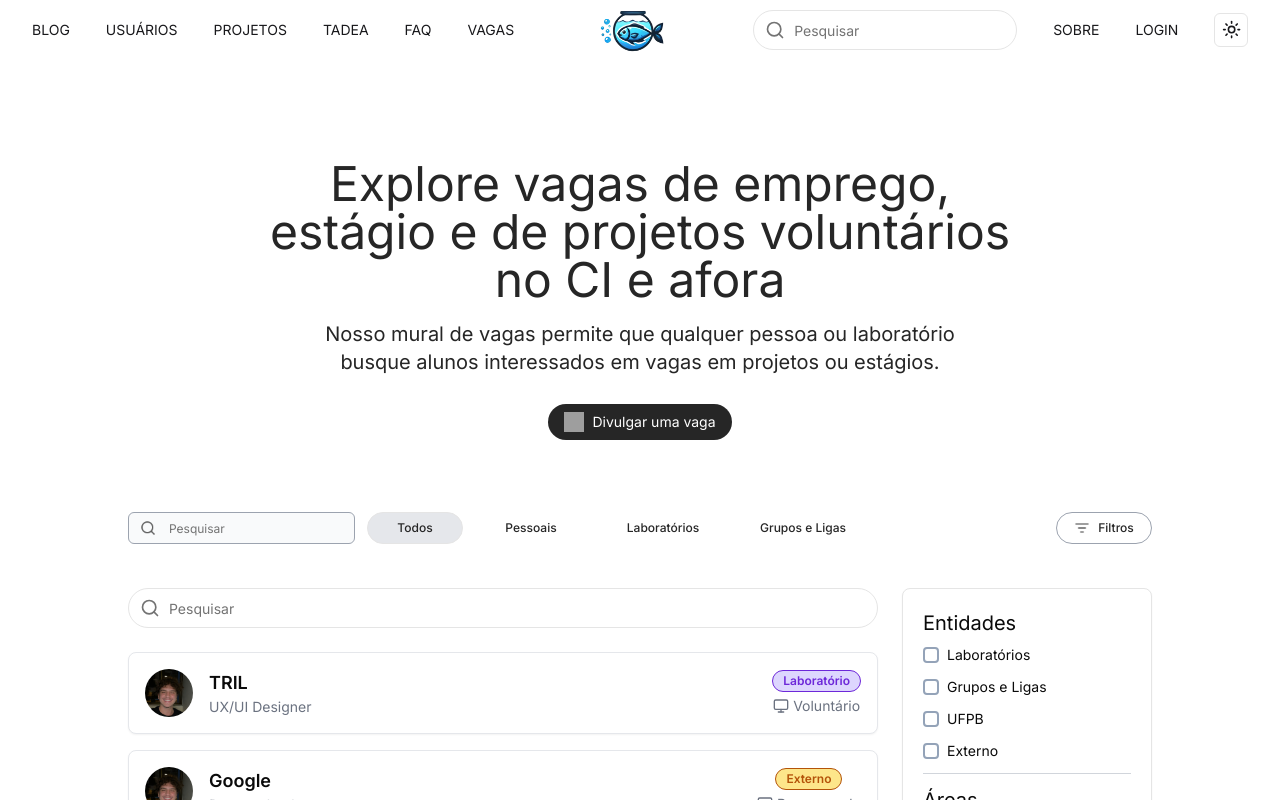
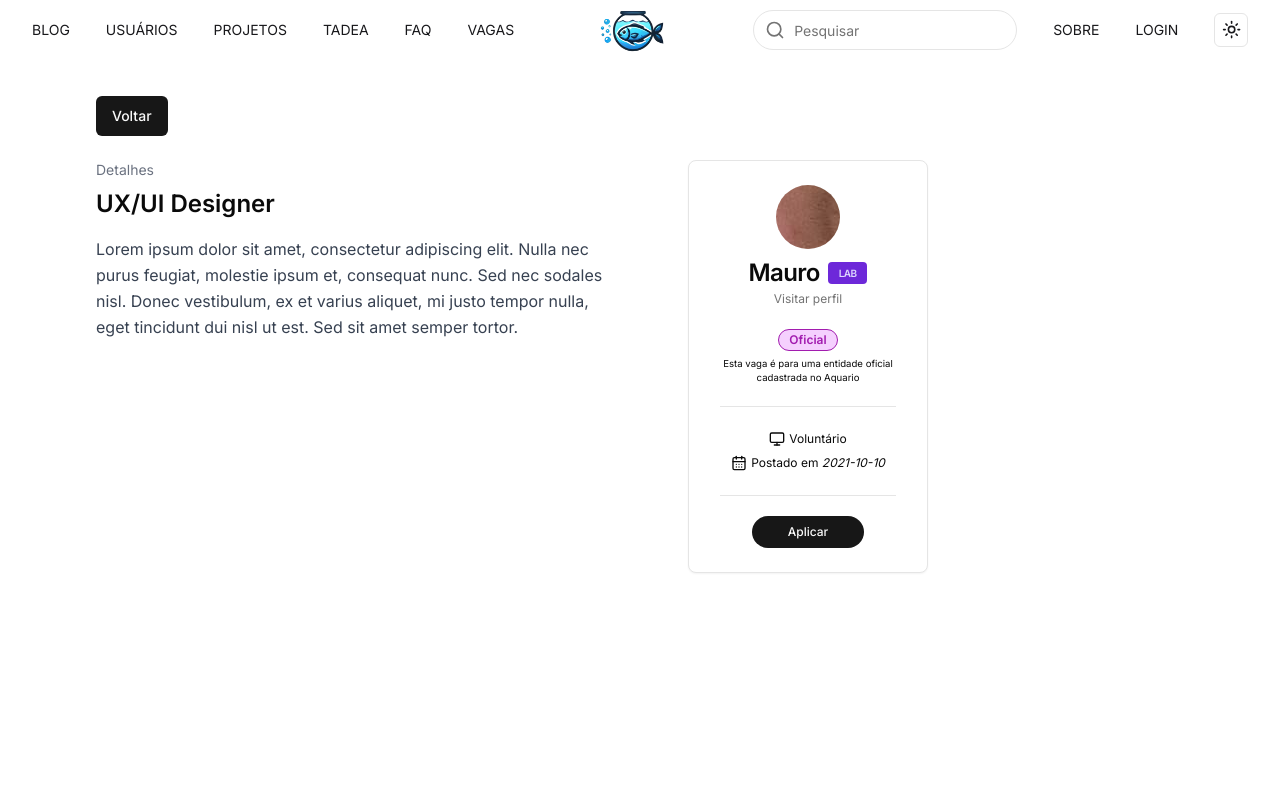
Before and after one commit to ralfferreira/aquario, a Next.js app in the folder frontend/: page /vagas in a window 1280 px wide. Shown: the top 800 px of the page. Built offline with nearby package versions, Linux system fonts and the light colour scheme; grey boxes are pictures that could not be loaded.

Commit message:
vagas_page

```diff
--- a/frontend/src/app/vagas/page.tsx
+++ b/frontend/src/app/vagas/page.tsx
@@ -1,117 +1,50 @@
-"use client";
+import { Button } from "@/components/ui/button";
+import VagaProfileCard from "@/components/Shared/VagaProfileCard";
 
-import Checkbox from '@/components/Pages/Vagas/checkboxFilter';
-import VacancyCard from '@/components/Pages/Vagas/vacancyCard';
-import { SearchBar1 } from "@/components/ui/searchbar1"
+export default function Vagas() {
+  const user = {
+    name: "Mauro",
+    image: "/ian.jpeg",
+    type: "laboratorio",
+    type2: "oficial",
+    url: "https://www.google.com"
+  };
 
-import SearchFilters from "@/components/Shared/SearchFilters";
-import Banner from "@/components/Shared/Banner";
+  const VagaprofileCardProps = {
+    type: "voluntario",
+    date: "2021-10-10",
+    url: "https://www.google.com",
+  }
 
-export default function Blog() {
-  const vagas = [
-    {
-      profileUser: {
-        name: "TRIL",
-        image: "/ian.jpeg",
-        type: "laboratorio" as "laboratorio",
-        type2: "oficial" as "oficial",
-        url: "https://tril.com.br",
-        funcao: "UX/UI Designer"
-      },
-      type: "voluntario" as "voluntario",
-      url: "https://detalhes-da-vaga-tril.com"
-    },
-    {
-      profileUser: {
-        name: "Google",
-        image: "/ian.jpeg",
-        type: "externo" as "externo",
-        type2: "externo"as "externo",
-        url: "https://google.com",
-        funcao: "Desenvolvedor"
-      },
-      type: "remunerado" as "remunerado",
-      date: "2024-11-01",
-      url: "https://detalhes-da-vaga-google.com"
-    }
-  ];
-
-  const vagasFiltradas = vagas.filter(vaga => {
-    return vaga.profileUser.name.toLowerCase();
-  });
-
-  const data = [
-    {
-      titulo: 'Entidades',
-      elementos: ['Laboratórios', 'Grupos e Ligas', 'UFPB', 'Externo'],
-    },
-    {
-      titulo: 'Áreas',
-      elementos: ['FrontEnd', 'BackEnd', 'Dados', 'Infraestrutura', 'Design', 'Pesquisa', 'Robótica', 'Otimização e Algoritmos'],
-    },
-    {
-      titulo: 'None',
-      elementos: ['Remunerado', 'Voluntário'],
-    },
-  ];
+  const post = {
+    title: "UX/UI Designer",
+    description: "Lorem ipsum dolor sit amet, consectetur adipiscing elit. Nulla nec purus feugiat, molestie ipsum et, consequat nunc. Sed nec sodales nisl. Donec vestibulum, ex et varius aliquet, mi justo tempor nulla, eget tincidunt dui nisl ut est. Sed sit amet semper tortor."
+  }
 
   return (
-    <main className='px-[10%]'>
-      <div className="space-y-6 flex flex-col">
-        <div className="pt-28">
-          <Banner
-            title="Explore vagas de emprego, estágio e de projetos voluntários no CI e afora"
-            description="Nosso mural de vagas permite que qualquer pessoa ou laboratório busque alunos interessados em vagas em projetos ou estágios."
-            buttonText="Divulgar uma vaga"
-            // link do botão
-          />
-          </div>
-        <SearchFilters/>
-      </div>
+    <main className="flex min-h-screen flex-col items-center p-24">
+      <Button className="self-start mb-6">Voltar</Button>
 
-      <div className="flex p-5 px-0 gap-6">
-        <div className="hidden flex-col md:flex w-full md:w-3/4">
-          <div className="mb-6 w-full">
-            <SearchBar1 type='search' placeholder='Pesquisar' />
-          </div>
-
-          <div className="space-y-4 w-full">
-            {vagasFiltradas.map((vaga, index) => (
-              <VacancyCard
-                key={index}
-                profileUser={vaga.profileUser}
-                type={vaga.type}
-                url={vaga.url}
-              />
-            ))}
-          </div>
+      <div className="grid grid-cols-1 md:grid-cols-10 gap-8">
+        <div className="md:col-span-5">
+          <p className="text-gray-500 text-sm mb-2">Detalhes</p>
+          <h1 className="text-2xl font-semibold mb-4">{post.title}</h1>
+          <p className="text-gray-700 whitespace-pre-line leading-relaxed">{post.description}</p>
         </div>
 
-        <div className="hidden md:flex w-full md:w-1/4">
-          <Checkbox data={data} />
-        </div>
-
-        <div className="flex flex-col md:hidden w-full">
-          <div className="mb-6 w-full">
-            <SearchBar1 type='search' placeholder='Pesquisar' />
-          </div>
-
-          <div className="mb-6 w-full">
-            <Checkbox data={data} />
-          </div>
-
-          <div className="space-y-4 w-full">
-            {vagasFiltradas.map((vaga, index) => (
-              <VacancyCard
-                key={index}
-                profileUser={vaga.profileUser}
-                type={vaga.type}
-                url={vaga.url}
-              />
-            ))}
-          </div>
+        <div className="md:col-span-3 flex flex-col items-center">
+          <VagaProfileCard profileUser={user} type={VagaprofileCardProps.type} date={VagaprofileCardProps.date} url={VagaprofileCardProps.url}/>
         </div>
       </div>
     </main>
   );
 }
+
+// export default function Vagas() {
+//     return (
+//       <main className="flex min-h-screen flex-col items-center justify-between p-24">
+//         <p>Vagas Page</p>
+//         <Button>Voltar</Button>
+//       </main>
+//     );
+//   }
--- /dev/null
+++ b/frontend/src/app/vagas/page1.tsx
@@ -0,0 +1,117 @@
+"use client";
+
+import Checkbox from '@/components/Pages/Vagas/checkboxFilter';
+import VacancyCard from '@/components/Pages/Vagas/vacancyCard';
+import { SearchBar1 } from "@/components/ui/searchbar1"
+
+import SearchFilters from "@/components/Shared/SearchFilters";
+import Banner from "@/components/Shared/Banner";
+
+export default function Blog() {
+  const vagas = [
+    {
+      profileUser: {
+        name: "TRIL",
+        image: "/ian.jpeg",
+        type: "laboratorio" as "laboratorio",
+        type2: "oficial" as "oficial",
+        url: "https://tril.com.br",
+        funcao: "UX/UI Designer"
+      },
+      type: "voluntario" as "voluntario",
+      url: "https://detalhes-da-vaga-tril.com"
+    },
+    {
+      profileUser: {
+        name: "Google",
+        image: "/ian.jpeg",
+        type: "externo" as "externo",
+        type2: "externo"as "externo",
+        url: "https://google.com",
+        funcao: "Desenvolvedor"
+      },
+      type: "remunerado" as "remunerado",
+      date: "2024-11-01",
+      url: "https://detalhes-da-vaga-google.com"
+    }
+  ];
+
+  const vagasFiltradas = vagas.filter(vaga => {
+    return vaga.profileUser.name.toLowerCase();
+  });
+
+  const data = [
+    {
+      titulo: 'Entidades',
+      elementos: ['Laboratórios', 'Grupos e Ligas', 'UFPB', 'Externo'],
+    },
+    {
+      titulo: 'Áreas',
+      elementos: ['FrontEnd', 'BackEnd', 'Dados', 'Infraestrutura', 'Design', 'Pesquisa', 'Robótica', 'Otimização e Algoritmos'],
+    },
+    {
+      titulo: 'None',
+      elementos: ['Remunerado', 'Voluntário'],
+    },
+  ];
+
+  return (
+    <main className='px-[10%]'>
+      <div className="space-y-6 flex flex-col">
+        <div className="pt-28">
+          <Banner
+            title="Explore vagas de emprego, estágio e de projetos voluntários no CI e afora"
+            description="Nosso mural de vagas permite que qualquer pessoa ou laboratório busque alunos interessados em vagas em projetos ou estágios."
+            buttonText="Divulgar uma vaga"
+            // link do botão
+          />
+          </div>
+        <SearchFilters/>
+      </div>
+
+      <div className="flex p-5 px-0 gap-6">
+        <div className="hidden flex-col md:flex w-full md:w-3/4">
+          <div className="mb-6 w-full">
+            <SearchBar1 type='search' placeholder='Pesquisar' />
+          </div>
+
+          <div className="space-y-4 w-full">
+            {vagasFiltradas.map((vaga, index) => (
+              <VacancyCard
+                key={index}
+                profileUser={vaga.profileUser}
+                type={vaga.type}
+                url={vaga.url}
+              />
+            ))}
+          </div>
+        </div>
+
+        <div className="hidden md:flex w-full md:w-1/4">
+          <Checkbox data={data} />
+        </div>
+
+        <div className="flex flex-col md:hidden w-full">
+          <div className="mb-6 w-full">
+            <SearchBar1 type='search' placeholder='Pesquisar' />
+          </div>
+
+          <div className="mb-6 w-full">
+            <Checkbox data={data} />
+          </div>
+
+          <div className="space-y-4 w-full">
+            {vagasFiltradas.map((vaga, index) => (
+              <VacancyCard
+                key={index}
+                profileUser={vaga.profileUser}
+                type={vaga.type}
+                url={vaga.url}
+              />
+            ))}
+          </div>
+        </div>
+      </div>
+    </main>
+  );
+}
--- a/frontend/src/components/Shared/VagaProfileCard.tsx
+++ b/frontend/src/components/Shared/VagaProfileCard.tsx
@@ -15,14 +15,14 @@ interface User {
   url: string;
 }
 
-interface ProfileCardProps {
+interface VagaProfileCardProps {
   profileUser: User;
   type: "voluntario" | "remunerado";
   date: string;
   url: string;
 }
 
-export default function ProfileCard({profileUser, type, date, url}: ProfileCardProps) {
+export default function VagaProfileCard({profileUser, type, date, url}: VagaProfileCardProps) {
   var newType;
   if(type === "voluntario")
     newType = "Voluntário";
```
